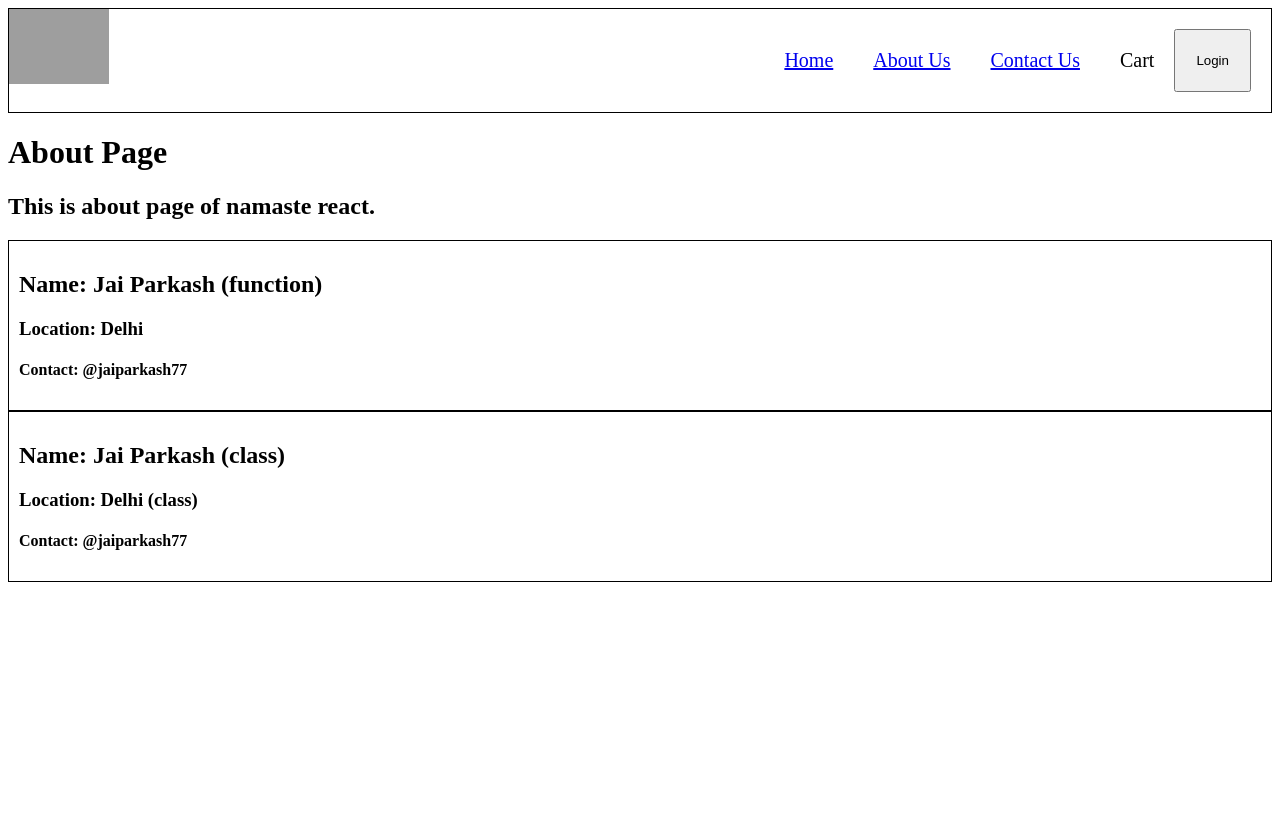
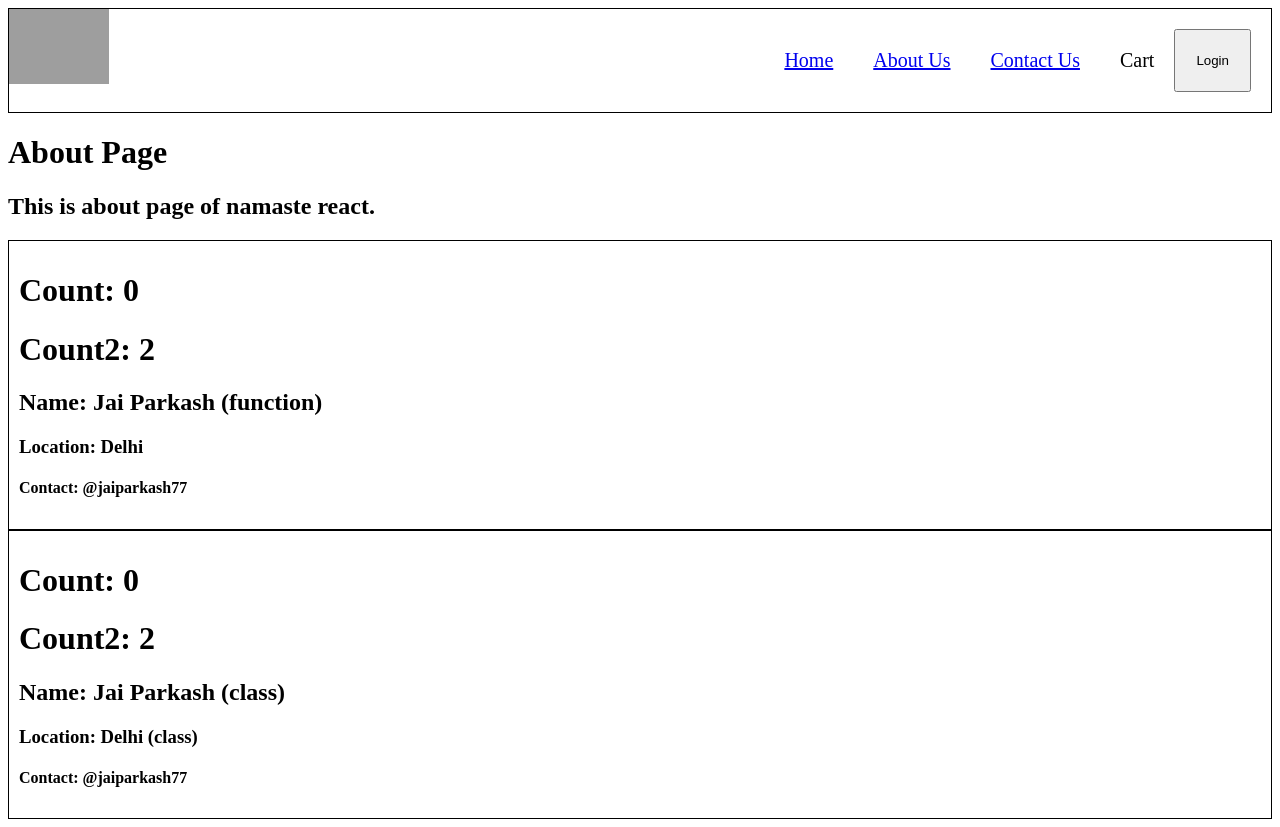
Before and after one commit to jaiparkash77/namaste-react, a React (Vite) app: page /about in a window 1280 px wide. Before the commit the page ends 800 px from the top, so only its background shows below. Built offline with nearby package versions, Linux system fonts and the light colour scheme; grey boxes are pictures that could not be loaded.

Commit message:
chore: local state or variables in functional and class components

```diff
--- a/src/components/User.js
+++ b/src/components/User.js
@@ -1,7 +1,13 @@
+import { useState } from "react";
 
 const User = (props) => {
+    const [count] = useState(0);
+    const [count2] = useState(2);
+
     return (
         <div className="user-card">
+            <h1>Count: {count}</h1>
+            <h1>Count2: {count2}</h1>
             <h2>Name: {props.name}</h2>
             <h3>Location: Delhi</h3>
             <h4>Contact: @jaiparkash77</h4>
--- a/src/components/UserClass.js
+++ b/src/components/UserClass.js
@@ -3,12 +3,20 @@
 class UserClass extends React.Component {
     constructor(props) {
         super(props);
-        console.log(props)
+
+        this.state = {
+            count: 0,
+            count2: 2,
+        }
     }
     render() {
         const {name, location} = this.props;
+        const { count, count2 } = this.state;
+
         return (
             <div className="user-card">
+                <h1>Count: {count}</h1>
+                <h1>Count2: {count2}</h1>
                 <h2>Name: {name}</h2>
                 <h3>Location: {location}</h3>
                 <h4>Contact: @jaiparkash77</h4>
```
